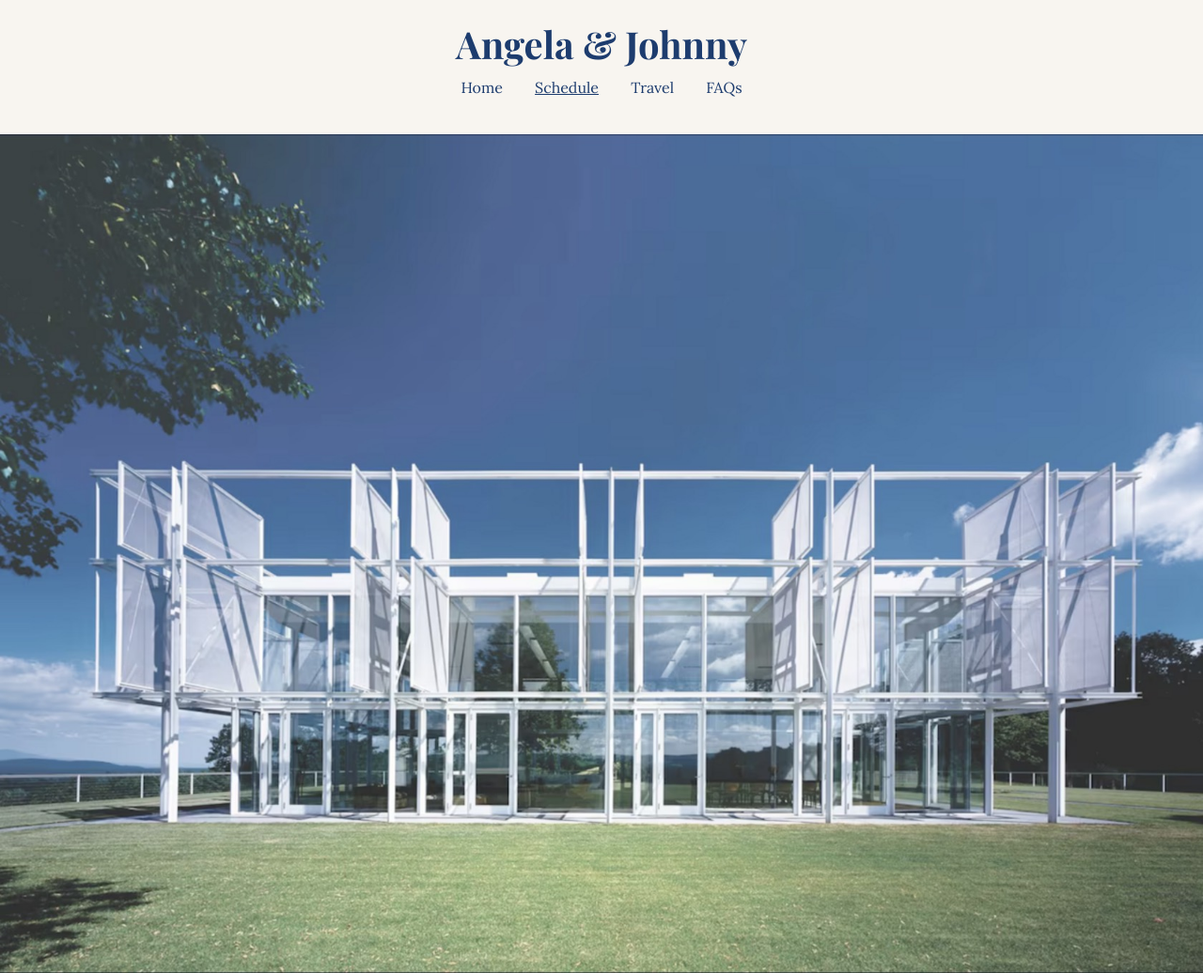
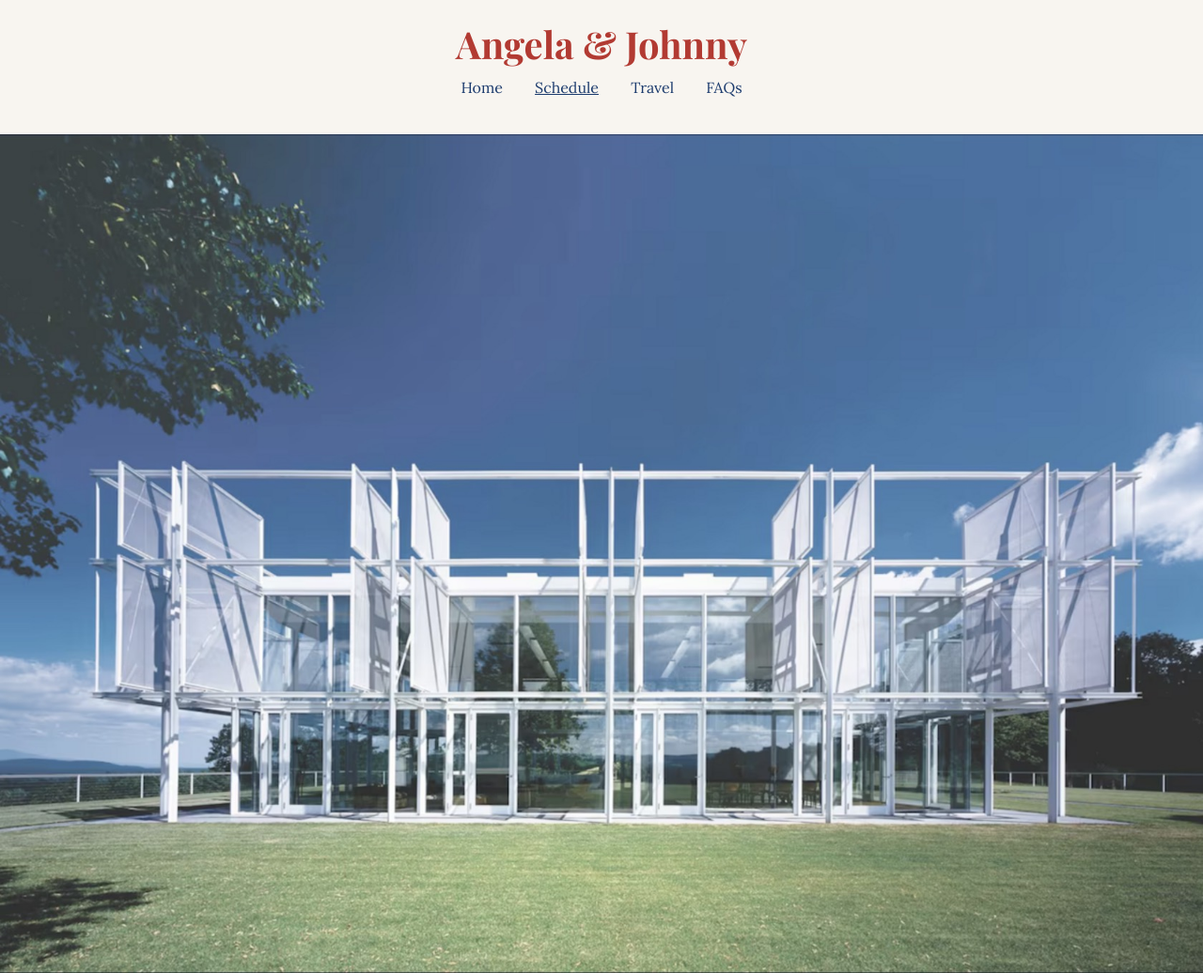
Before and after one commit to JohnnyMa314/wedding, a plain HTML site: page schedule.html in a window 1280 px wide. Shown: the top 1036 px of the page at 94% size. Drawn offline with nearby package versions, Linux system fonts and the light colour scheme; a web font is replaced by a local one.

Commit message:
Update schedule.html

```diff
--- a/schedule.html
+++ b/schedule.html
@@ -31,7 +31,7 @@
             font-family: 'Playfair Display', serif;
             font-size: 2.5rem;
             margin: 0;
-            color: #1d3c6e;
+            color: #b23a32;
         }
 
         nav {
```
